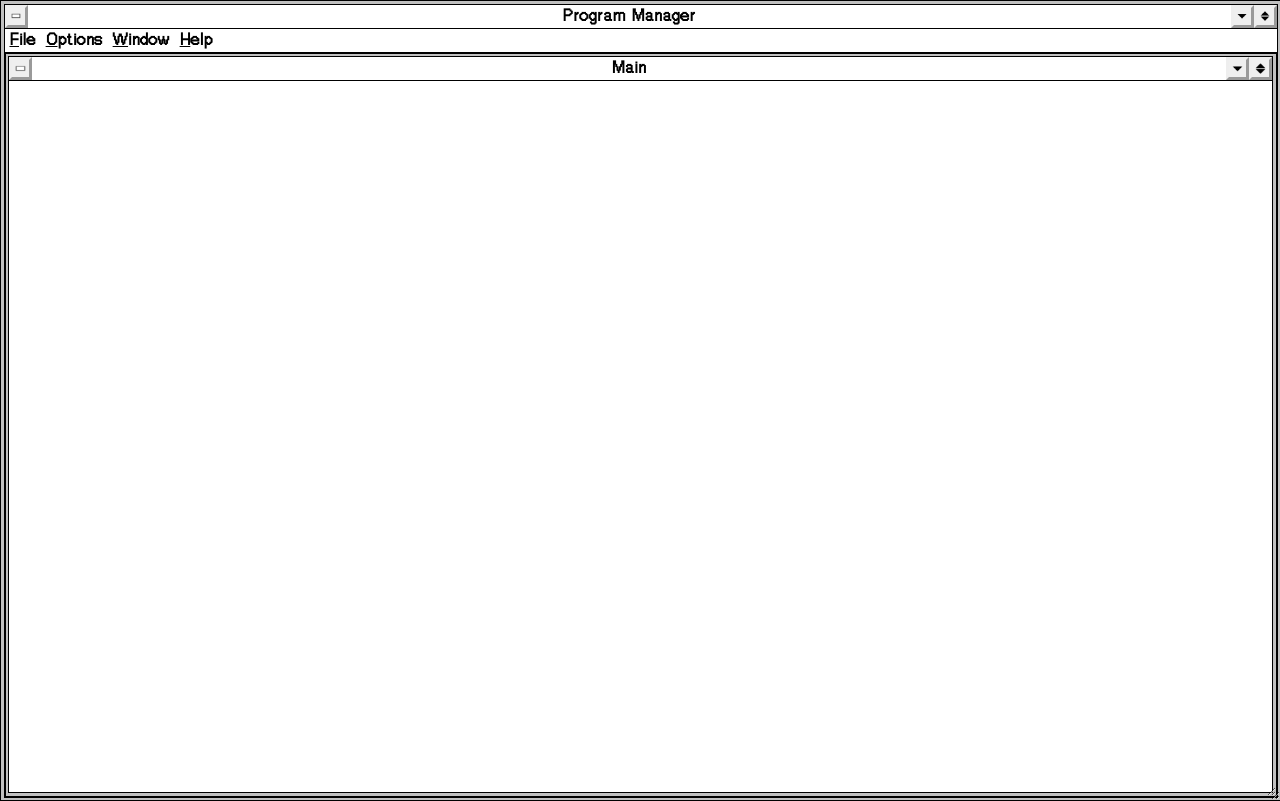
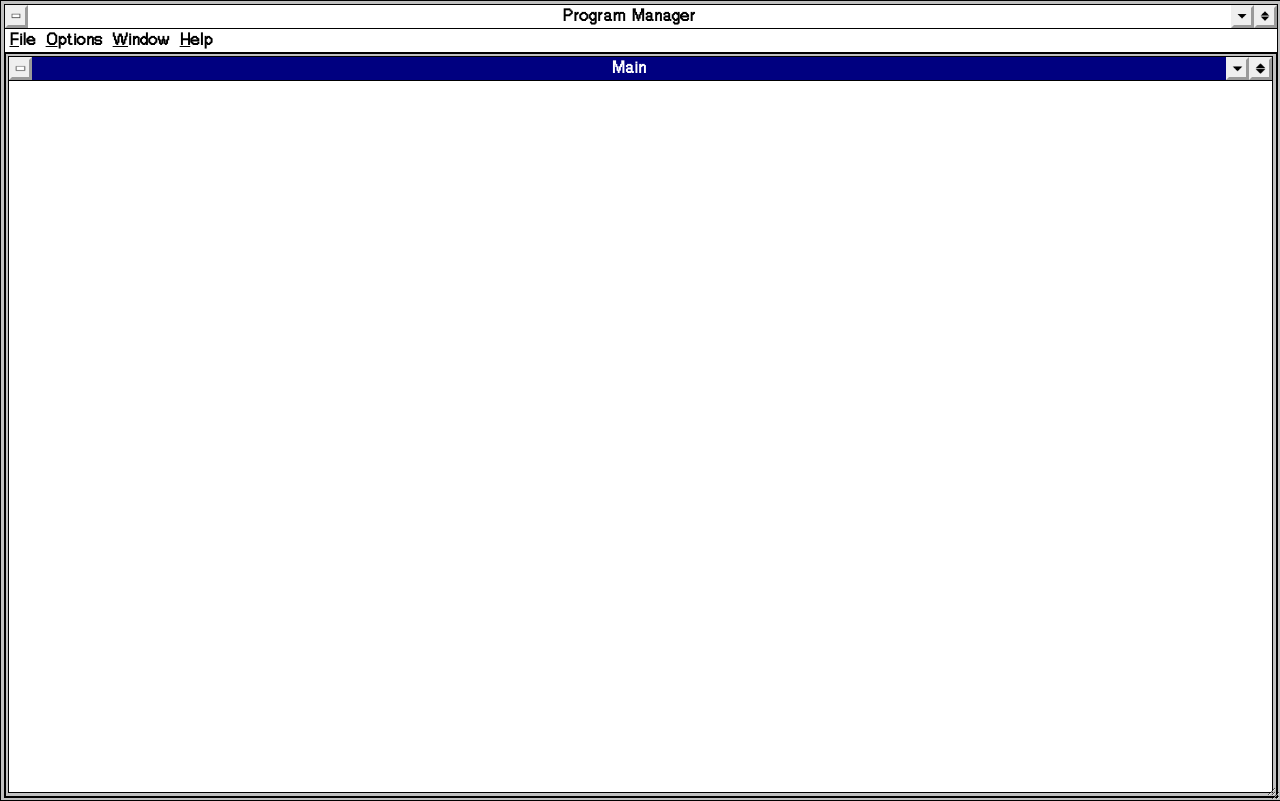
Before and after one commit to Zanabitti/ui31, a React app: page / in a window 1280 px wide. Built offline with nearby package versions, Linux system fonts and the light colour scheme.

Commit message:
window functionality improvements (min,max, res)

```diff
--- a/src/App.js
+++ b/src/App.js
@@ -29,7 +29,7 @@ class App extends Component{
     };
     return(
       <div className="App" style={appStyle}>
-        <Window hasToolbar="true" title="Program Manager"><Window title="Main"/></Window>
+        <Window hasToolbar="true" title="Program Manager" isInactive={true}><Window title="Main" isInactive={false}/></Window>
 
       </div>
     );
--- a/src/components/window/Window.css
+++ b/src/components/window/Window.css
@@ -14,11 +14,10 @@
 }
 .window-ghost {
     display: none;
-    width: 100%;
-    height: 100%;
     border: solid gray;
     position: relative;
     z-index: 2;
+    box-sizing: border-box;
 }
 
 .window-inner {
@@ -51,7 +50,9 @@ p.window-minimized-title {
     align-self: flex-end;
     margin: 10px;
 }
-
+.hidden {
+    display: none;
+}
 img.window-minimized-icon {
     height: 32px;
     width: 32px;
--- a/src/components/window/Window.js
+++ b/src/components/window/Window.js
@@ -59,10 +59,14 @@ const Window = (props) => {
             if(refWindow.current.style.zIndex == 0) setFocus();
 
             //copy window size to ghost
+            if(!isMaximized){
                 refGhost.current.style.height = refWindow.current.style.height;
                 refGhost.current.style.width = refWindow.current.style.width;
+                refGhost.current.style.top = refWindow.current.style.top;
+                refGhost.current.style.left = refWindow.current.style.left;
                 document.addEventListener("mousemove", onMove);
                 document.addEventListener("mouseup", onDone);
+        }
     }
 
     //Minimize the window
@@ -77,19 +81,45 @@ const Window = (props) => {
         setIsMinimized(false);
     }
 
+    //Set
+    const maximize = (e) => {
+        console.log('maxed');
+        refWindow.current.style.height = '100%';
+        refWindow.current.style.width = '100%';
+        refWindow.current.style.top = '0px';
+        refWindow.current.style.left = '0px';
+        setIsMaximized(true);
+    }
+
+    const restoreSize = (e) => {
+        console.log('resized');
+        const maxW = refWindow.current.getBoundingClientRect().width;
+        const maxH = refWindow.current.getBoundingClientRect().height;
+        //if no prev size
+            refWindow.current.style.width = Math.floor(maxW * 0.8) + 'px';
+            refWindow.current.style.height = Math.floor(maxH * 0.8) + 'px';
+        setIsMaximized(false);
+    }
+
+    const handlers = {
+        'min' : minimize,
+        'max' : maximize,
+        'res' : restoreSize
+    };
     return (
-            isMinimized ?
-                //Minimized window
-                <div className="window-minimized" onClick={upsize}>
+
+            <>
+            {/* Minimized icon*/}
+            <div className={ isMinimized ? "window-minimized" : "window-minimized hidden"} onClick={upsize}>
                 <img className="window-minimized-icon" src={imgMainGroup} alt={'img-'+props.title} />
                 <p className="window-minimized-title">{props.title}</p>
             </div>
-                :
-                //Window component
-                <><div className="window-ghost" ref={refGhost}></div>
-                <div className="window-border inactive"  ref={refWindow}>
+            {/* Window move/resize ghost*/}
+            <div className="window-ghost" ref={refGhost}></div>
+            {/* Window component*/}
+            <div className={isMinimized ? "window-border inactive hidden" : "window-border inactive"}  ref={refWindow}>
                 <div className="window-inner">
-                        <Header title={props.title} hndlWindow={minimize} hndlDrag={drag} windowIsMaximized={isMaximized} isInactive="true"/>
+                    <Header title={props.title} hndlWindow={handlers} hndlDrag={drag} windowIsMaximized={isMaximized} isInactive={props.isInactive}/>
                     { props.hasToolbar && <Toolbar />}
                     <div className="window-content">
                         {props.children}
--- a/src/components/window/header/Header.js
+++ b/src/components/window/header/Header.js
@@ -11,8 +11,11 @@ const Header = (props) => {
             <div className="window-header-title" onMouseDown={props.hndlDrag} >
                 <p className="window-header-title-text">{props.title}</p>
             </div>
-            <HButton btnType="button-minimize" hndlWindow={props.hndlWindow} />
-            <HButton btnType={props.windowIsMaximized ? "button-both" : "button-maximize"} parentRef={props.parentRef} />
+            <HButton btnType="button-minimize" hndlWindow={props.hndlWindow['min']} />
+            { props.windowIsMaximized ?
+                <HButton btnType="button-both" hndlWindow={props.hndlWindow['res']} parentRef={props.parentRef} />
+               : <HButton btnType="button-maximize" hndlWindow={props.hndlWindow['max']} parentRef={props.parentRef} />
+            }
         </div>
     );
 }
```
Also changed, not shown: 1 other file (tests, documents, lock files or other folders). Lines whose indentation alone changed are shown as unchanged.
